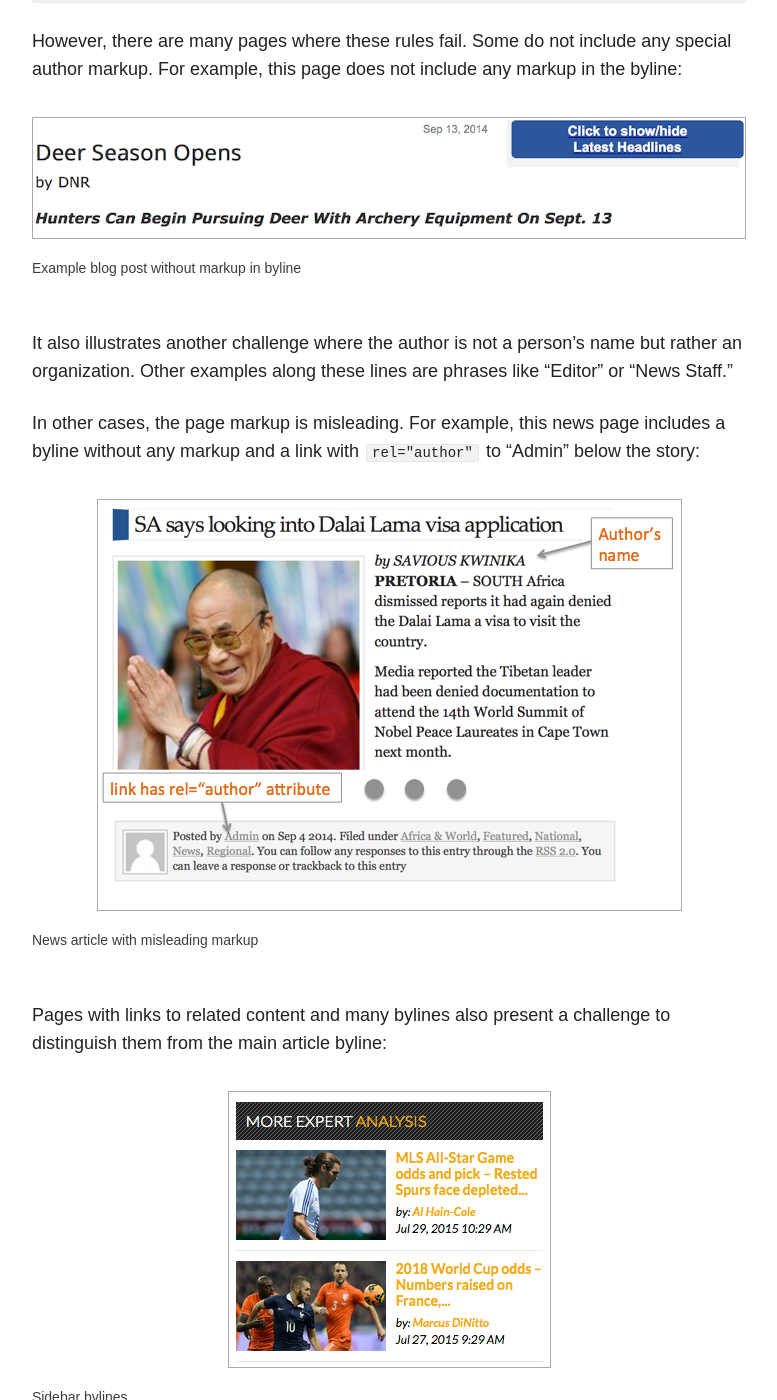
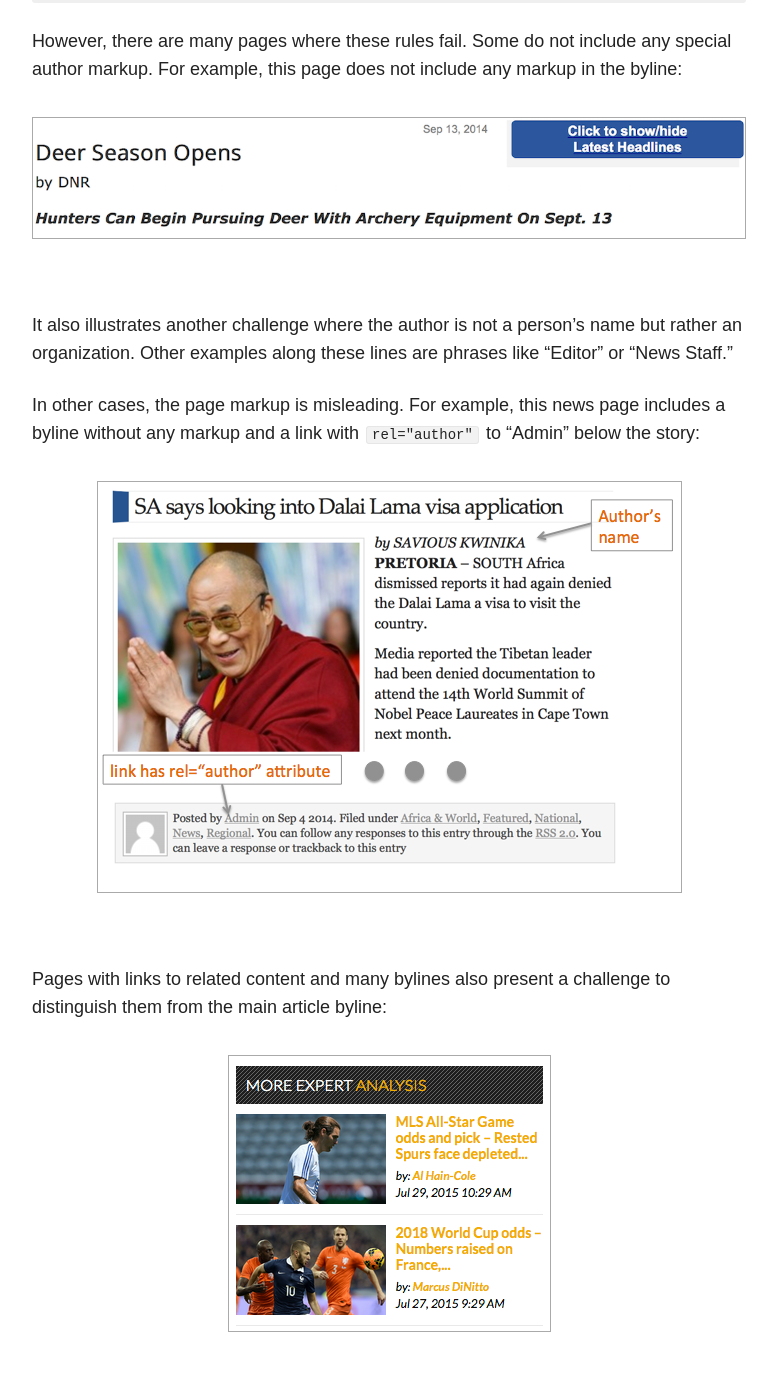
Before and after one commit to matt-peters/matt-peters.github.io, a Jekyll site: the page built from _posts/2015-12-02-web-page-author-extraction.md, in a window 1280 px wide and 1400 px high, scrolled down 1149 px. Shown: the whole window, without its empty margins (154-931 px from the left). Built offline with Jekyll 4.4.1, drawn with Linux system fonts in a browser that asks for light colours; nearby versions of some CDN libraries; some of the changed text lies outside the part shown.

Commit message:
Remove captions from figure

```diff
--- a/_posts/2015-12-02-web-page-author-extraction.md
+++ b/_posts/2015-12-02-web-page-author-extraction.md
@@ -36,17 +36,17 @@ For example, here is a snippet of text from [a Seattle Times article](http://www
 
 However, there are many pages where these rules fail. Some do not include any special author markup. For example, this page does not include any markup in the byline:
 
-{% include image.html url="/images/author-extraction/no_markup21.png" description="Example blog post without markup in byline" %}
+{% include image.html url="/images/author-extraction/no_markup21.png" %}
 
 It also illustrates another challenge where the author is not a person's name but rather an organization. Other examples along these lines are phrases like "Editor" or "News Staff."
 
 In other cases, the page markup is misleading. For example, this news page includes a byline without any markup and a link with `rel="author"` to "Admin" below the story:
 
-{% include image.html url="/images/author-extraction/missleading_markup.png" description="News article with misleading markup" %}
+{% include image.html url="/images/author-extraction/missleading_markup.png" %}
 
 Pages with links to related content and many bylines also present a challenge to distinguish them from the main article byline:
 
-{% include image.html url="/images/author-extraction/sidebar_bylines.png" description="Sidebar bylines" %}
+{% include image.html url="/images/author-extraction/sidebar_bylines.png" %}
 
 Finally, some pages do not include any author, and our algorithm should gracefully handle these cases. Blog home pages and category pages are particularly tricky cases, since they often include many links and bylines on a single page but don’t have a single author.
 
@@ -59,7 +59,7 @@ Supervised machine learning provides a way to move beyond a rule-based system. W
 
 While it may be possible to train an end-to-end deep learning algorithm on the raw data, we decided to start with a conventional system with prescribed architecture and hand engineered features. This allowed us to quickly develop and ship an algorithm for the product launch.
 
-{% include image.html url="/images/author-extraction/model_overview.png" description="Overview of author detection model" %}
+{% include image.html url="/images/author-extraction/model_overview.png" %}
 
 The above figure illustrates the model using [a previous post on our blog](/deep-learning-for-customer-churn-prediction/) as a case study. At a high level, the model processes a page with three main steps (working from top to bottom of the figure):
 
```
